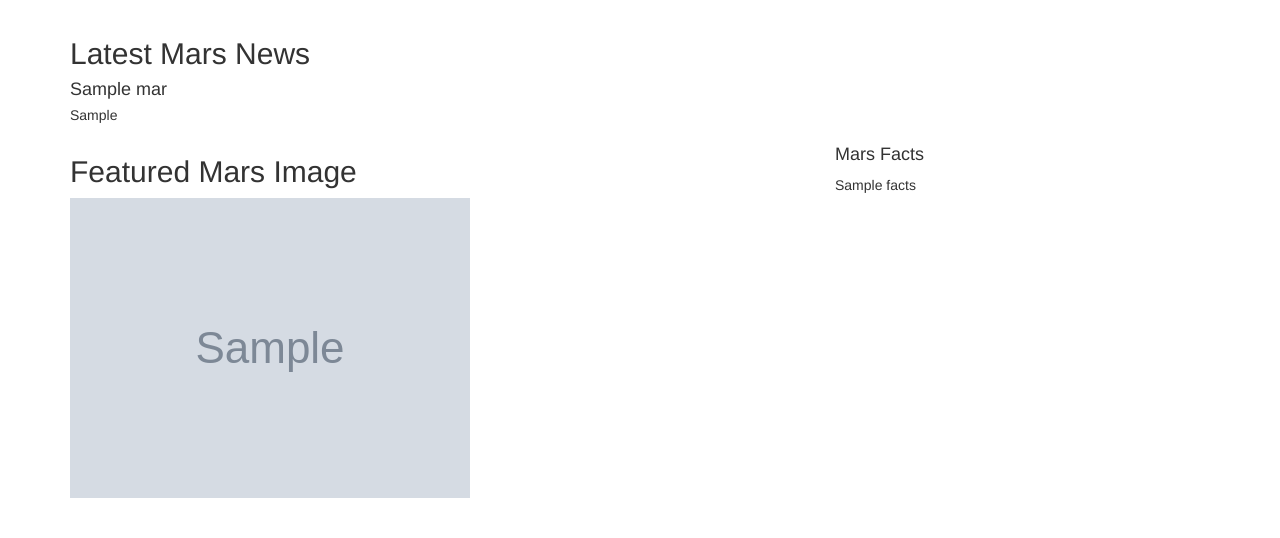
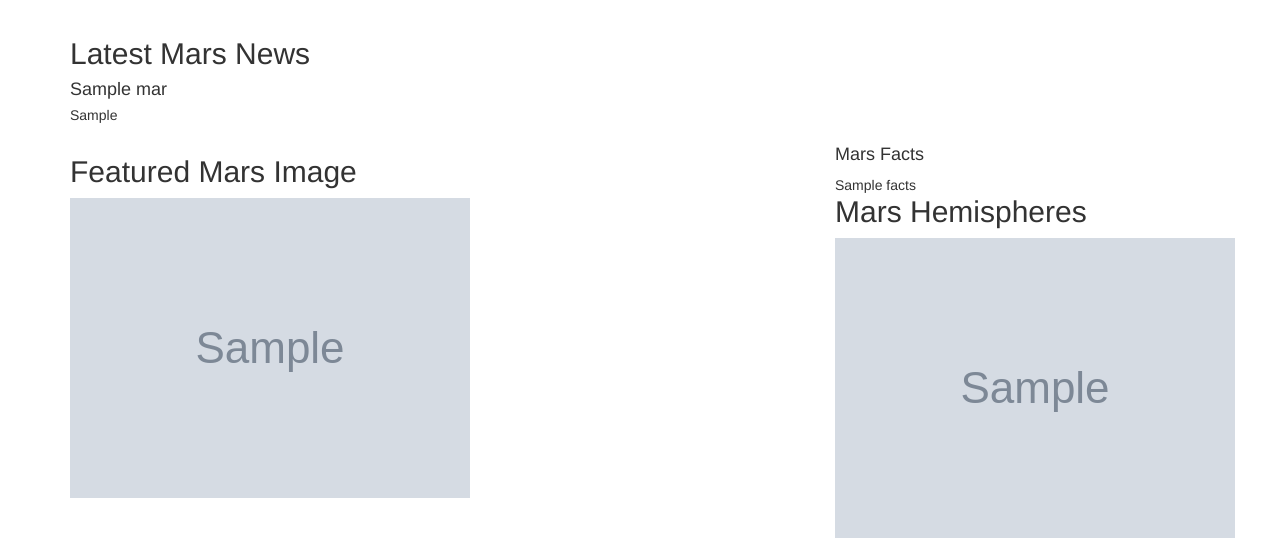
Before and after one commit to Ajsforlife/Mission-to-Mars, a Flask app: page / in a window 1280 px wide. Shown: the part 269-807 px from the top of the page. Before the commit the page ends 767 px from the top, so only its background shows below. Run offline with Flask 2, Linux system fonts and the light colour scheme; grey boxes marked "Sample" are stand-in pictures; a database or web service that is not in the repository returns one stand-in record (values such as "Sample title"); parts of the project's set-up code (start-up, migrations or seed data) failed here and were passed over; some libraries are stand-ins or nearby versions.

Commit message:
Add files via upload

```diff
--- a/templates/index.html
+++ b/templates/index.html
@@ -47,6 +47,17 @@
             {{ mars.facts | safe }}
           </div>
         </div>
+          <!-- Mars Hemispheres -->
+          <div class="row" id="mars-hemispheres">
+            <h2>Mars Hemispheres</h2>
+            {% for hemisphere in mars.hemispheres %}
+
+                <img src ="{{url_for('static', filename=hemisphere.img_url) }}" alt = "{{hemisphere.title}}">
+              </div>
+            {% endfor %}
+            </div>
+          </div>
+        </div>
       </div>
     </div>
   </body>
```
